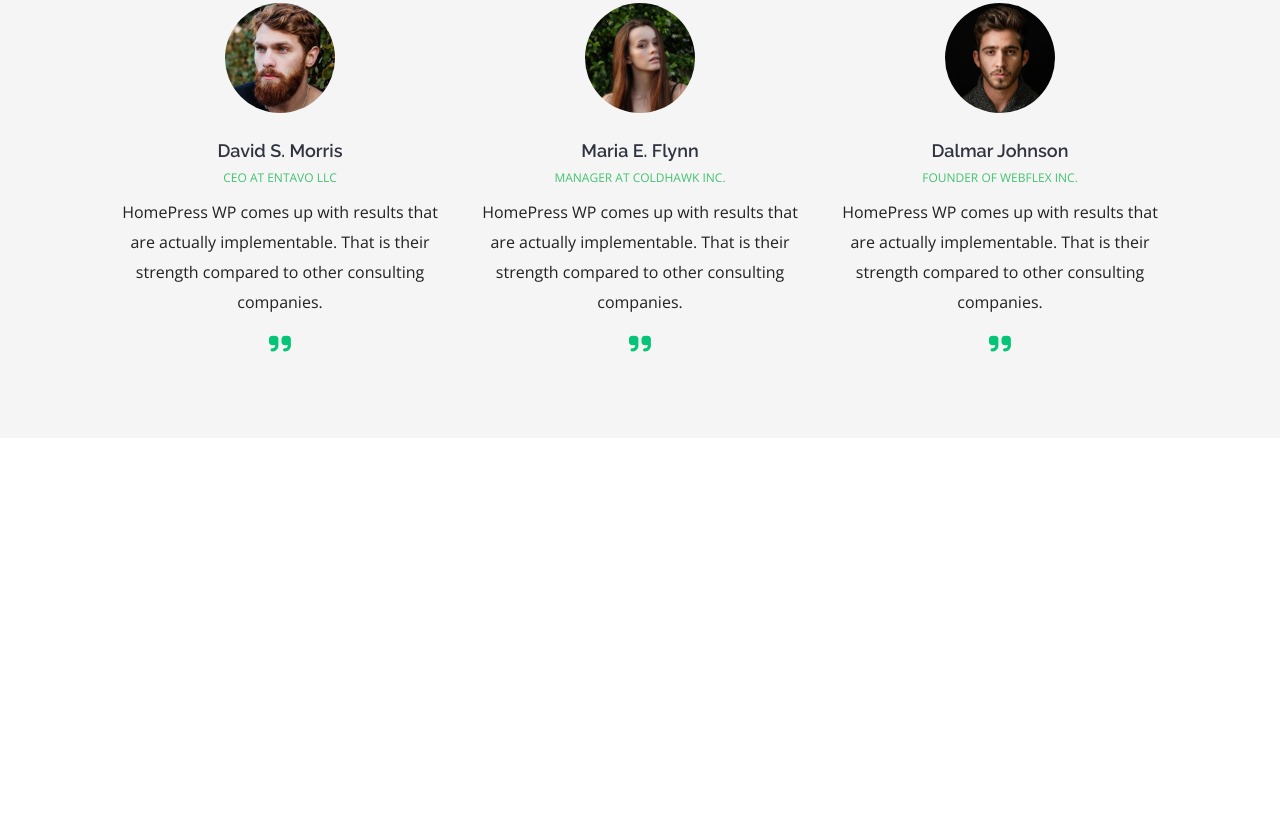
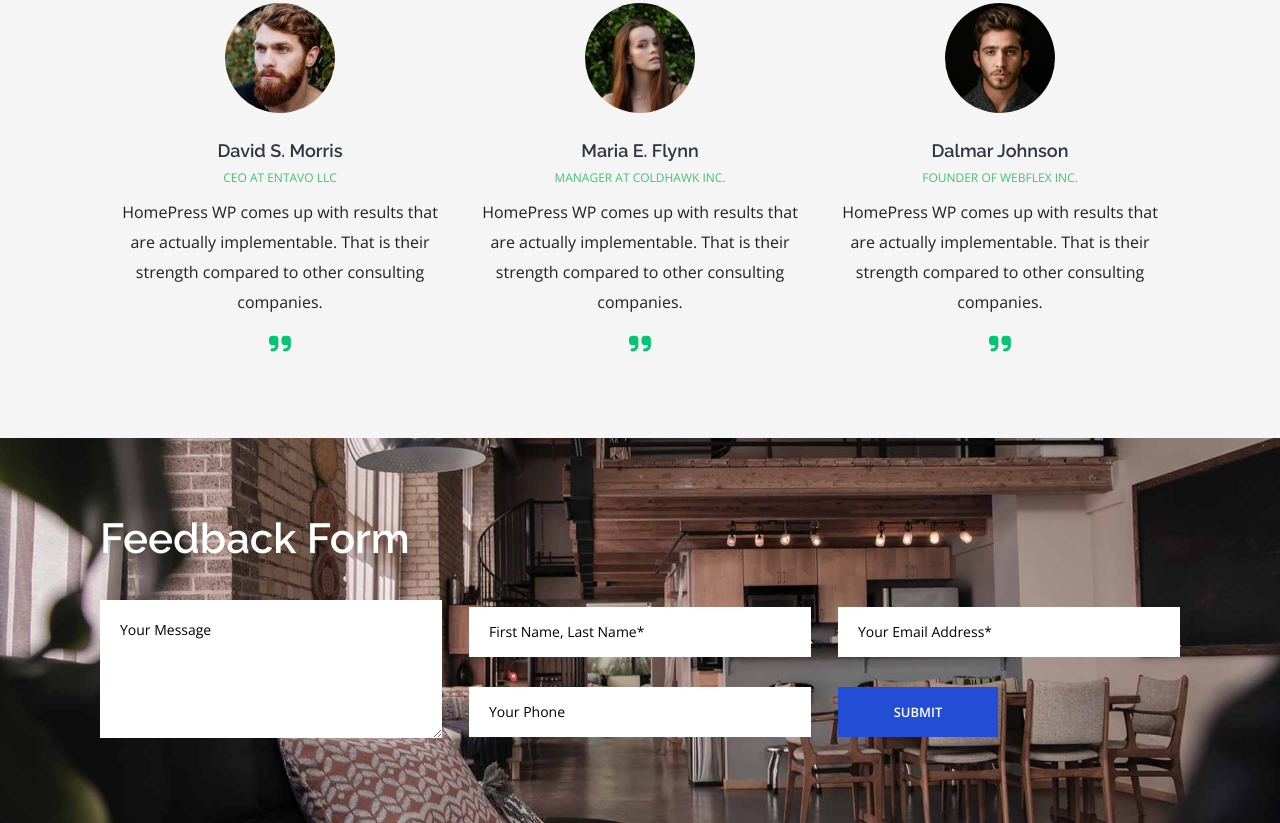
Before and after one commit to shimul404/Real-Estate, a plain HTML site: page index.html in a window 1280 px wide. Shown: the part 4243-5066 px from the top of the page. Before the commit the page ends 4681 px from the top, so only its background shows below. Drawn offline with nearby package versions, Linux system fonts and the light colour scheme.

Commit message:
Feedback Form

```diff
--- a/index.html
+++ b/index.html
@@ -626,6 +626,26 @@
      </section>
     <!-- ---Testimonials Section--- -->
 
+    <!-- ---Feedback Form Section--- -->
+    <section class="feedback-form">
+        <div class="container">
+            <h2 class="title">Feedback Form</h2>
+           <div class="form">
+                <div class="text-area">
+                    <textarea placeholder="Your Message"></textarea>
+                </div>
+                <div class="name-number">
+                    <input type="text" name="" id="" placeholder="First Name, Last Name*">
+                    <input type="tel" name="" id="" placeholder="Your Phone">
+                </div>
+                <div class="email">
+                    <input id="" type="email" placeholder="Your Email Address*">
+                    <button type="submit">Submit</button>
+                </div>
+           </div>
+        </div>
+    </section>
+    <!-- ---End Feedback Form Section--- -->
     <script src="./Owl-Carousel/jquery.min.js"></script>
     <!-- ---Jquery Min Js--- -->
     <script src="./Owl-Carousel/owl.carousel.min.js"></script>
--- a/style.css
+++ b/style.css
@@ -865,3 +865,67 @@
     margin-top: 15px;
 }
 /* <!-- ---Testimonials Section--- --> */
+
+/* <!-- ---Feedback Form Section--- --> */
+.feedback-form{
+    background: url(./imgs/feedback.jpg);
+    background-size: cover;
+    background-repeat: no-repeat;
+    background-attachment: fixed;
+    background-position: center;
+    padding: 80px 0;
+}
+.feedback-form .title{
+    color: #fff;
+    margin-bottom: 40px;
+}
+.feedback-form .form{
+    display: flex;
+    align-items: center;
+    column-gap: 27px;
+}
+.feedback-form ::placeholder{
+    font-size: 14px;
+    font-weight: 300;
+    color: #000;
+}
+.feedback-form input{
+    width: 100%;
+    height: 50px;
+    padding:  0 20px;
+    border: none;
+    outline: none;
+}
+.feedback-form button{
+    width: 160px;
+    height: 50px;
+    border: none;
+    outline: none;
+    font-size: 13px;
+    font-weight: 600;
+    color: #fff;
+    background: #234dd4;
+    transition: .3s;
+    text-transform: uppercase;
+    cursor: pointer;
+}
+.feedback-form button:hover{
+    background: #03C575;
+}
+.feedback-form .text-area{
+    width: 353px !important;
+}
+.feedback-form .text-area textarea{
+    width: 100%;
+    height: 138px;
+    padding: 20px;
+    border: none;
+    outline: none;
+}
+.feedback-form .name-number, .email{
+    display: flex;
+    flex-direction: column;
+    row-gap: 30px;
+    width: 353px;
+}
+/* <!-- ---End Feedback Form Section--- --> */
```
Also changed, not shown: imgs/feedback.jpg (renamed from imgs/home_realtor_contact_form_bg.jpg).
